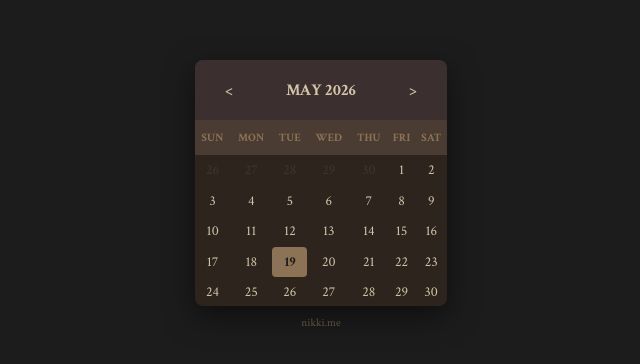
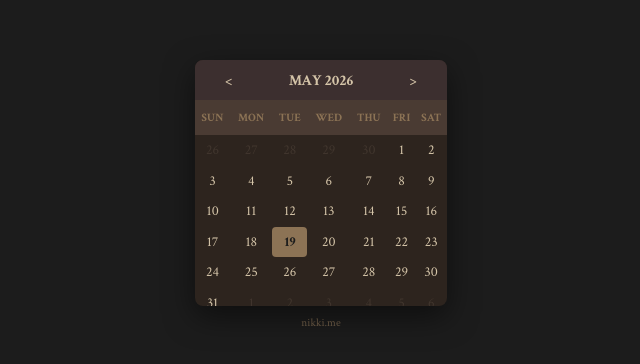
Before and after one commit to NicoleAvila/Notion-calendar, a plain HTML site: page index.html in a window 1280 px wide. Shown: the part 204-568 px from the top of the page, without its empty margins (319-959 px from the left). Drawn offline with Linux system fonts and the light colour scheme.

Commit message:
Update index.html

```diff
--- a/index.html
+++ b/index.html
@@ -3,7 +3,7 @@
 html,body{background:#1C1C1C;margin:0;padding:0;width:100%;height:100%;overflow:hidden;font-family:'Crimson Text',serif;display:flex;justify-content:center;align-items:center}
 #wrapper{width:100%;height:100%;max-width:260px;max-height:280px;display:flex;flex-direction:column;justify-content:space-between;box-sizing:border-box;padding:4px;container-type:inline-size}
 #c{width:100%!important;background:#2D241E!important;border-radius:8px;overflow:hidden;box-shadow:0 10px 30px rgba(0,0,0,0.5)}
-.h{background:#3C2F2F!important;color:#D4C4A8!important;padding:5cqi 12cqi!important;height:35px!important;display:flex;justify-content:space-between;align-items:center;text-transform:uppercase;font-weight:700;font-size:6.5cqi}
+.h{background:#3C2F2F!important;color:#D4C4A8!important;padding:3cqi 12cqi!important;height:10cqi!important;display:flex;justify-content:space-between;align-items:center;text-transform:uppercase;font-weight:700;font-size:6cqi}
 #p,#n{cursor:pointer;transition:.2s;user-select:none}#p:hover,#n:hover{color:#8C7355}
 table{width:100%;border-collapse:collapse}
 thead th{background:#4A3B33!important;color:#8C7355!important;padding:4cqi 0!important;font-size:4.5cqi;text-transform:uppercase}
```
